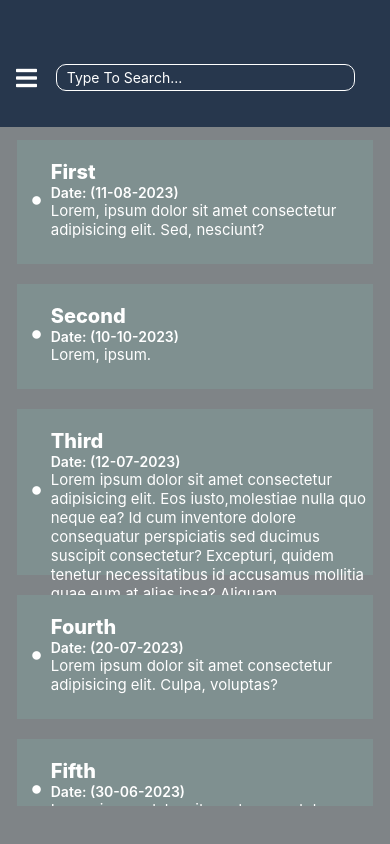
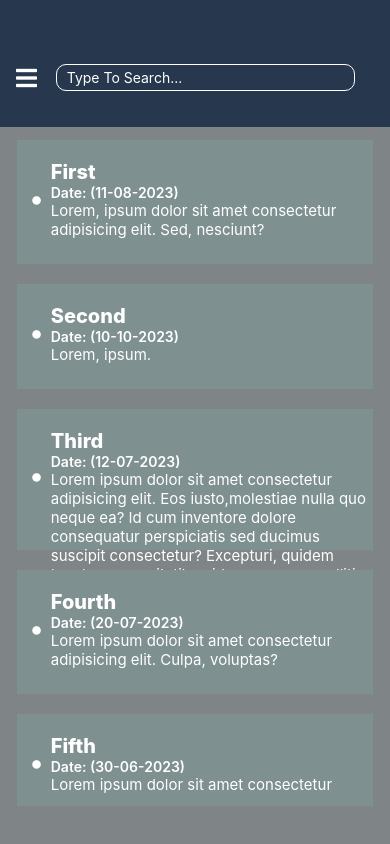
Before and after one commit to NitishSoni-1726/Notepad, a React Native app: screen / in a window 390 px wide. Built offline with nearby package versions, Linux system fonts and the light colour scheme.

Commit message:
changed Notes max-height

```diff
--- a/components/Notes.js
+++ b/components/Notes.js
@@ -28,7 +28,7 @@ export default function Notes(props) {
               Date: ({props.date})
             </Text>
           </View>
-          <Text style={{ color: "white", fontSize: 15, maxHeight: 80 }}>
+          <Text style={{ color: "white", fontSize: 15, maxHeight: 55 }}>
             {props.note}
           </Text>
         </View>
```
